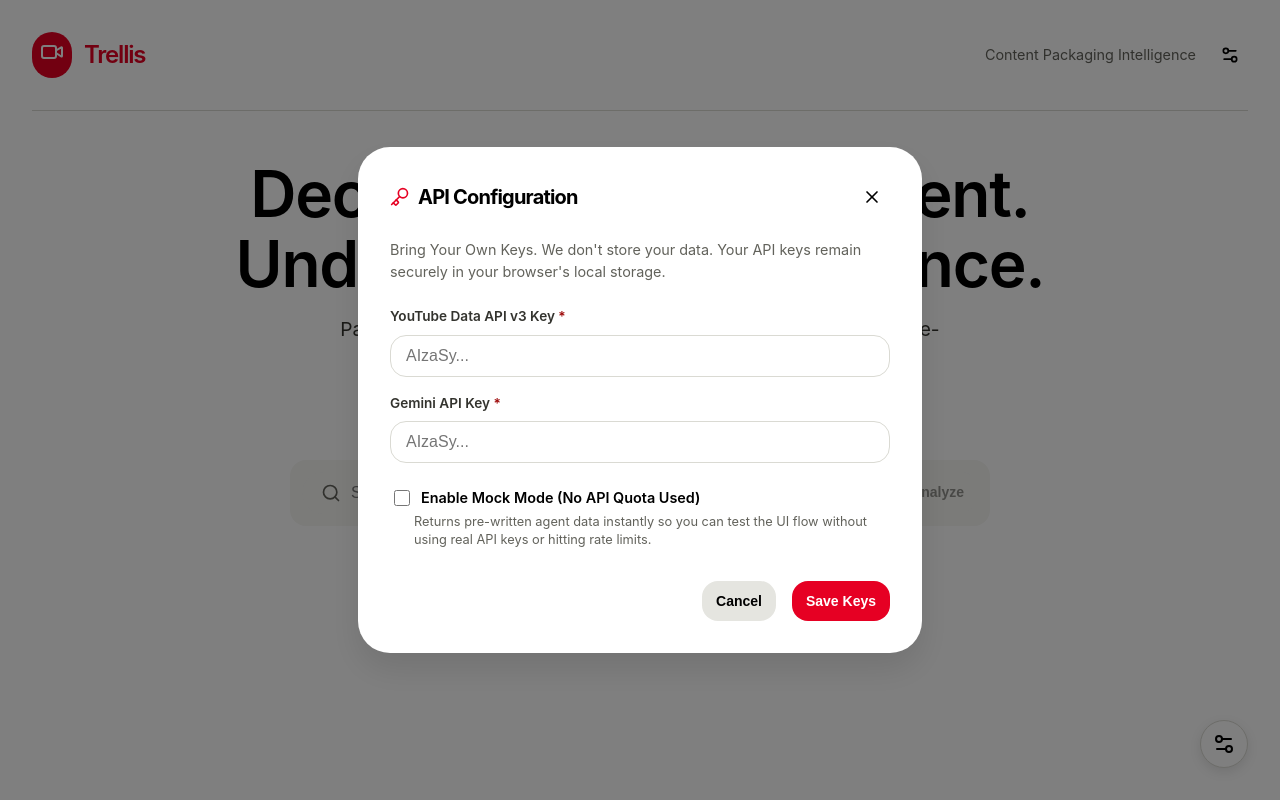
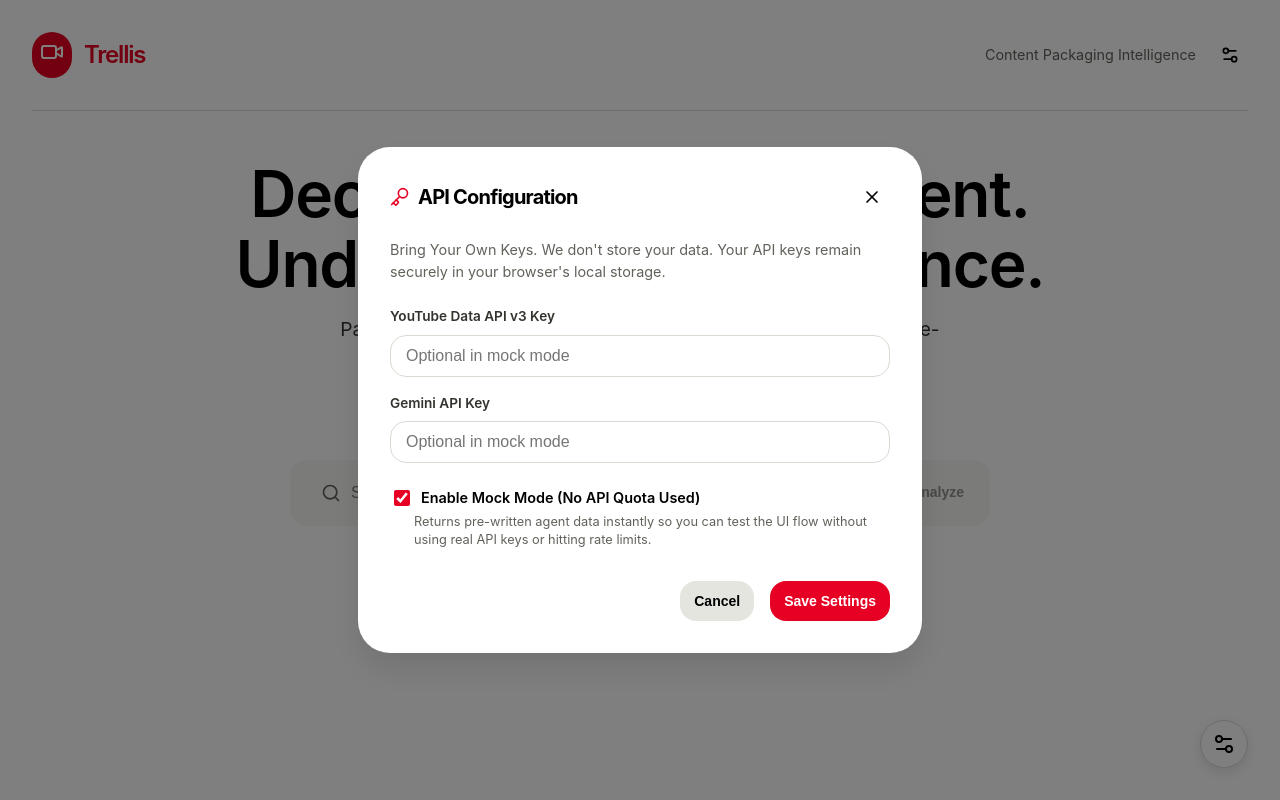
Before and after one commit to vidushi04/social_media_agentic_system, a React (Vite) app in the folder web/: page / in a window 1280 px wide. Both pictures are taken after a click on the button 1230 px from the left and 55 px from the top of the page. Built offline with nearby package versions, Linux system fonts and the light colour scheme.

Commit message:
Make the keys not mandatory.

```diff
--- a/web/src/App.tsx
+++ b/web/src/App.tsx
@@ -19,7 +19,15 @@ function App() {
   const [orchestratorState, setOrchestratorState] = useState<OrchestratorState | null>(null);
   const [isProcessing, setIsProcessing] = useState(false);
   const [errorMsg, setErrorMsg] = useState('');
-  const [mockMode, setMockMode] = useState(localStorage.getItem('MOCK_MODE') === 'true');
+  const [mockMode, setMockMode] = useState(() => {
+    const stored = localStorage.getItem('MOCK_MODE');
+    if (stored !== null) return stored === 'true';
+    const hasKeys = Boolean(
+      localStorage.getItem('YOUTUBE_API_KEY')?.trim() &&
+      localStorage.getItem('GEMINI_API_KEY')?.trim()
+    );
+    return !hasKeys;
+  });
 
   // Keep orchestrator instance
   const orchestratorRef = useRef<Orchestrator | null>(null);
--- a/web/src/components/SettingsModal.tsx
+++ b/web/src/components/SettingsModal.tsx
@@ -28,8 +28,13 @@ export const SettingsModal: React.FC<SettingsModalProps> = ({
 
   if (!isOpen) return null;
 
+  const keysRequired = !localMockMode;
+
   const handleSave = (e: React.FormEvent) => {
     e.preventDefault();
+    if (keysRequired && (!localYoutube.trim() || !localGemini.trim())) {
+      return;
+    }
     setYoutubeKey(localYoutube);
     setGeminiKey(localGemini);
     setMockMode(localMockMode);
@@ -58,28 +63,28 @@ export const SettingsModal: React.FC<SettingsModalProps> = ({
         <form onSubmit={handleSave} style={{ display: 'flex', flexDirection: 'column', gap: '1rem' }}>
           <div>
             <label style={{ display: 'block', fontSize: '0.85rem', color: 'var(--body)', marginBottom: '0.5rem', fontWeight: 600 }}>
-              YouTube Data API v3 Key <span style={{ color: 'var(--error)' }}>*</span>
+              YouTube Data API v3 Key {keysRequired && <span style={{ color: 'var(--error)' }}>*</span>}
             </label>
             <input
               type="password"
-              required
+              required={keysRequired}
               className="text-input"
               value={localYoutube}
               onChange={(e) => setLocalYoutube(e.target.value)}
-              placeholder="AIzaSy..."
+              placeholder={keysRequired ? 'AIzaSy...' : 'Optional in mock mode'}
             />
           </div>
           <div>
             <label style={{ display: 'block', fontSize: '0.85rem', color: 'var(--body)', marginBottom: '0.5rem', fontWeight: 600 }}>
-              Gemini API Key <span style={{ color: 'var(--error)' }}>*</span>
+              Gemini API Key {keysRequired && <span style={{ color: 'var(--error)' }}>*</span>}
             </label>
             <input
               type="password"
-              required
+              required={keysRequired}
               className="text-input"
               value={localGemini}
               onChange={(e) => setLocalGemini(e.target.value)}
-              placeholder="AIzaSy..."
+              placeholder={keysRequired ? 'AIzaSy...' : 'Optional in mock mode'}
             />
           </div>
 
@@ -100,7 +105,7 @@ export const SettingsModal: React.FC<SettingsModalProps> = ({
 
           <div style={{ marginTop: '1rem', display: 'flex', justifyContent: 'flex-end', gap: '1rem' }}>
             <button type="button" className="btn-secondary" onClick={onClose}>Cancel</button>
-            <button type="submit" className="btn-primary">Save Keys</button>
+            <button type="submit" className="btn-primary">{localMockMode ? 'Save Settings' : 'Save Keys'}</button>
           </div>
         </form>
       </div>
```
